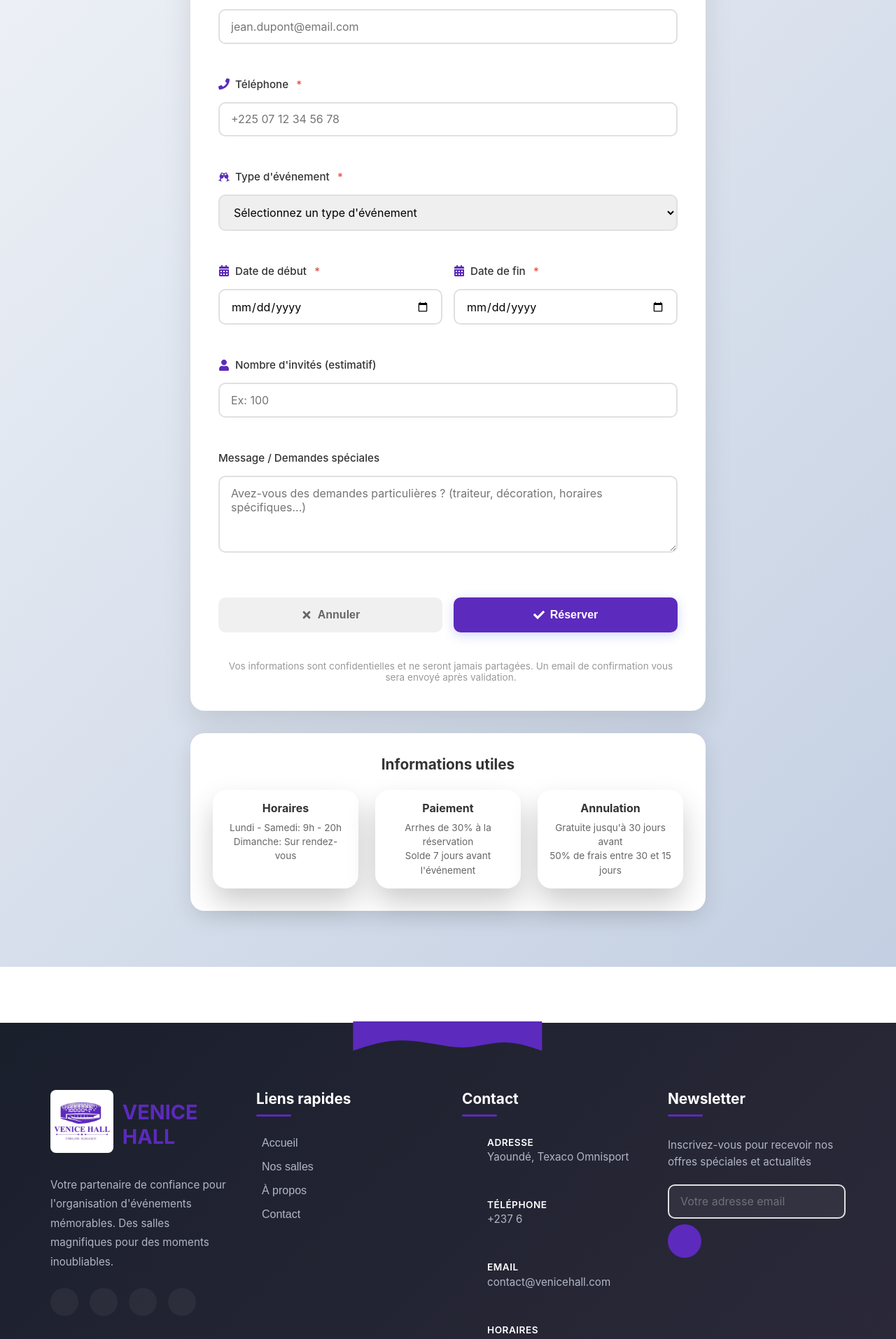
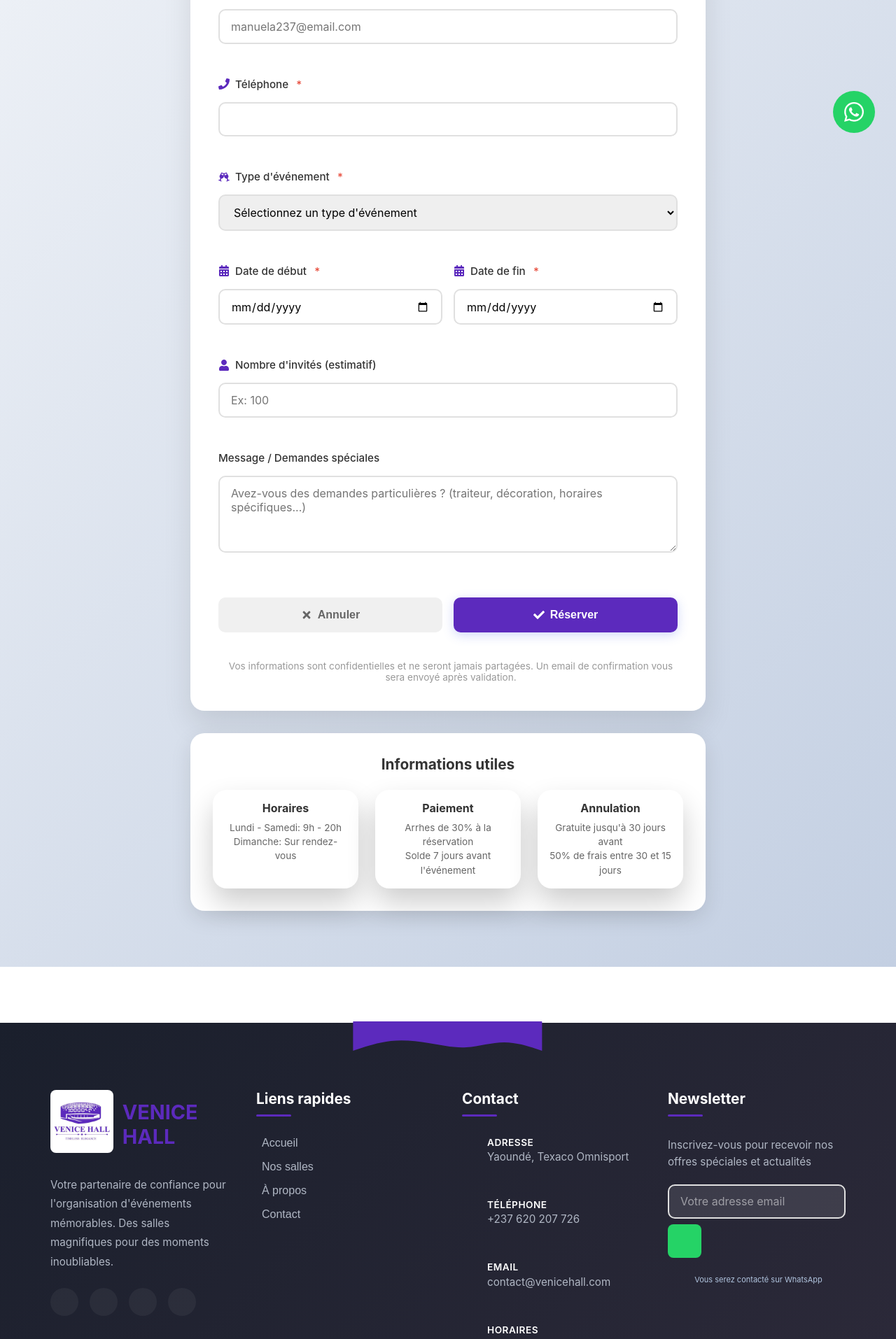
Before and after one commit to ManuelaMeupia/VeniceHall, a React (Create React App) app: page /reservation in a window 1280 px wide. Shown: the part 580-2494 px from the top of the page at 70% size. Built offline with nearby package versions, Linux system fonts and the light colour scheme.

Commit message:
ajout du bouton whatsapp, du newsletter, du formulaire de contact

```diff
--- a/package.json
+++ b/package.json
@@ -3,6 +3,7 @@
   "version": "0.1.0",
   "private": true,
   "dependencies": {
+    "@emailjs/browser": "^4.4.1",
     "@react-pdf/renderer": "^4.3.2",
     "@testing-library/dom": "^10.4.1",
     "@testing-library/jest-dom": "^6.9.1",
--- a/src/App.js
+++ b/src/App.js
@@ -7,6 +7,7 @@ import Contact from './components/Contact';
 import Footer from './components/Footer';
 import RoomCarousel from './components/RoomCarousel';
 import Reservation from './components/Reservation';
+import WhatsAppButton from './components/WhatsAppButton' ;
 import './App.css';
 
 function App() {
@@ -42,6 +43,9 @@ function App() {
         </Routes>
 
         <Footer />
+
+        {/* Bouton WhatsApp - s'affiche sur toutes les pages */}
+        <WhatsAppButton />
       </div>
     </Router>
   );
--- a/src/components/Contact.jsx
+++ b/src/components/Contact.jsx
@@ -19,6 +19,10 @@ const Contact = () => {
   });
 
   const [errors, setErrors] = useState({});
+  const [isSubmitting, setIsSubmitting] = useState(false);
+
+  // Numéro WhatsApp (remplacez par le vôtre)
+  const whatsappNumber = "237620207726";
 
   const eventTypes = [
     'Mariage',
@@ -36,7 +40,6 @@ const Contact = () => {
       ...prev,
       [name]: value
     }));
-    // Effacer l'erreur du champ quand l'utilisateur commence à taper
     if (errors[name]) {
       setErrors(prev => ({
         ...prev,
@@ -92,11 +95,42 @@ const Contact = () => {
       return;
     }
 
-    // Simulation d'envoi du formulaire
+    setIsSubmitting(true);
+
+    // Formatage de la date
+    const formatDate = (dateString) => {
+      if (!dateString) return 'Non spécifiée';
+      const date = new Date(dateString);
+      return date.toLocaleDateString('fr-FR', {
+        day: '2-digit',
+        month: '2-digit',
+        year: 'numeric'
+      });
+    };
+
+    // Construction du message pour WhatsApp
+    const message = `*NOUVEAU MESSAGE - VENICE HALL*%0A%0A` +
+      `*Nom:* ${formData.name}%0A` +
+      `*Email:* ${formData.email}%0A` +
+      `*Téléphone:* ${formData.phone}%0A` +
+      `*Type d'événement:* ${formData.eventType}%0A` +
+      `*Date souhaitée:* ${formatDate(formData.date)}%0A` +
+      `*Nombre d'invités:* ${formData.guests}%0A%0A` +
+      `*Message:*%0A${formData.message}%0A%0A` +
+      `---%0A` +
+      `*Envoyé le:* ${new Date().toLocaleString('fr-FR')}`;
+
+    // Création du lien WhatsApp
+    const whatsappUrl = `https://wa.me/${whatsappNumber}?text=${message}`;
+
+    // Ouvrir WhatsApp dans un nouvel onglet
+    window.open(whatsappUrl, '_blank');
+
+    // Afficher le message de succès
     setFormStatus({
       submitted: true,
       success: true,
-      message: 'Votre message a été envoyé avec succès ! Nous vous répondrons dans les plus brefs délais.'
+      message: '✓ Votre message a été préparé ! WhatsApp va s\'ouvrir pour finaliser l\'envoi.'
     });
 
     // Réinitialiser le formulaire après 3 secondes
@@ -115,9 +149,9 @@ const Contact = () => {
         success: false,
         message: ''
       });
+      setIsSubmitting(false);
     }, 3000);
 
-    // Ici, vous pouvez ajouter votre logique d'envoi vers un backend
     console.log('Données du formulaire:', formData);
   };
 
@@ -145,7 +179,7 @@ const Contact = () => {
               <div className="info-items">
                 <div className="info-item">
                   <div className="info-icon">
-                    <i class="fas fa-map-marker-alt" style={{color:"#5c2abd"}}></i>
+                    <i className="fas fa-map-marker-alt" style={{color:"#5c2abd"}}></i>
                   </div>
                   <div className="info-details">
                     <h4>Adresse</h4>
@@ -159,7 +193,7 @@ const Contact = () => {
                   </div>
                   <div className="info-details">
                     <h4>Téléphone</h4>
-                    <p>+237 6</p>
+                    <p>+237 620 207 726</p>
                   </div>
                 </div>
 
@@ -189,10 +223,10 @@ const Contact = () => {
               <div className="contact-social">
                 <h4>Suivez-nous</h4>
                 <div className="social-links">
-                  <a href="https://www.facebook.com/share/1JzxV1fNWh/" className="social-link" aria-label="Facebook">
+                  <a href="https://www.facebook.com/share/1JzxV1fNWh/" target="_blank" rel="noopener noreferrer" className="social-link" aria-label="Facebook">
                     <i className="fab fa-facebook-f" style={{color:"#5c2abd"}}></i>
                   </a>
-                  <a href="https://www.instagram.com/venicehallc?igsh=MW1pNmZ6ZjRnNHg3dg==" className="social-link" aria-label="Instagram">
+                  <a href="https://www.instagram.com/venicehallc?igsh=MW1pNmZ6ZjRnNHg3dg==" target="_blank" rel="noopener noreferrer" className="social-link" aria-label="Instagram">
                     <i className="fab fa-instagram" style={{color:"#5c2abd"}}></i>
                   </a>
                   <a href="/" className="social-link" aria-label="Tiktok">
@@ -223,6 +257,9 @@ const Contact = () => {
               <div className={`form-status ${formStatus.success ? 'success' : 'error'}`}>
                 <i className={`fas ${formStatus.success ? 'fa-check-circle' : 'fa-exclamation-circle'}`}></i>
                 <p>{formStatus.message}</p>
+                <p className="whatsapp-hint">
+                  <i className="fab fa-whatsapp"></i> WhatsApp va s'ouvrir, cliquez sur "Envoyer" pour finaliser.
+                </p>
               </div>
             ) : (
               <form className="contact-form" onSubmit={handleSubmit}>
@@ -275,7 +312,7 @@ const Contact = () => {
                     value={formData.phone}
                     onChange={handleChange}
                     className={errors.phone ? 'error' : ''}
-                    placeholder="+237..."
+                    placeholder="+237 620 207 726"
                   />
                   {errors.phone && <span className="error-message">{errors.phone}</span>}
                 </div>
@@ -354,15 +391,28 @@ const Contact = () => {
                 </div>
 
                 {/* Bouton d'envoi */}
-                <button type="submit" className="submit-btn">
-                  <i className="fas fa-paper-plane"></i>
-                  Envoyer le message
+                <button type="submit" className="submit-btn" disabled={isSubmitting}>
+                  {isSubmitting ? (
+                    <>
+                      <span className="spinner"></span>
+                      Préparation...
+                    </>
+                  ) : (
+                    <>
+                      <i className="fab fa-whatsapp"></i>
+                      Envoyer sur WhatsApp
+                    </>
+                  )}
                 </button>
 
                 {/* Mention légale */}
                 <p className="form-mention">
-                  <i className="fas fa-lock"></i>
+                  <i className="fas fa-lock" style={{color:"#5c2abd"}}></i>
                   Vos données sont confidentielles et ne seront jamais partagées.
+                </p>
+                <p className="form-mention whatsapp-note">
+                  <i className="fab fa-whatsapp" style={{color:"#5c2abd"}} ></i>
+                  Un message pré-rempli s'ouvrira dans WhatsApp.
                 </p>
               </form>
             )}
--- a/src/components/Footer.jsx
+++ b/src/components/Footer.jsx
@@ -1,8 +1,15 @@
-import React from 'react';
+import React, { useState } from 'react';
 import '../styles/Footer.css';
 
 const Footer = () => {
+  const [email, setEmail] = useState('');
+  const [status, setStatus] = useState({ type: '', message: '' });
+  const [isSubmitting, setIsSubmitting] = useState(false);
+
   const currentYear = new Date().getFullYear();
+
+  // Numéro WhatsApp (remplacez par le vôtre)
+  const whatsappNumber = "237620207726";
 
   const scrollToSection = (sectionId) => {
     const element = document.getElementById(sectionId);
@@ -14,6 +21,46 @@ const Footer = () => {
         behavior: 'smooth'
       });
     }
+  };
+
+  const handleNewsletterSubmit = (e) => {
+    e.preventDefault();
+
+    // Validation de l'email
+    if (!email) {
+      setStatus({ type: 'error', message: 'Veuillez entrer votre email' });
+      setTimeout(() => setStatus({ type: '', message: '' }), 3000);
+      return;
+    }
+
+    if (!/^\S+@\S+\.\S+$/.test(email)) {
+      setStatus({ type: 'error', message: 'Email invalide' });
+      setTimeout(() => setStatus({ type: '', message: '' }), 3000);
+      return;
+    }
+
+    setIsSubmitting(true);
+
+    // Construction du message WhatsApp
+    const message = `*NOUVELLE INSCRIPTION NEWSLETTER*%0A%0A` +
+      `*Venice Hall*%0A%0A` +
+      `*Email:* ${email}%0A` +
+      `*Date:* ${new Date().toLocaleString('fr-FR')}%0A` +
+      `*Source:* Newsletter Venice Hall %0A%0A` +
+      `---%0A` +
+      `Merci de contacter cette personne pour les offres spéciales.`;
+
+    // Création du lien WhatsApp
+    const whatsappUrl = `https://wa.me/${whatsappNumber}?text=${message}`;
+
+    // Ouvrir WhatsApp dans un nouvel onglet
+    window.open(whatsappUrl, '_blank');
+
+    setStatus({ type: 'success', message: '✅ Inscription envoyée ! Vous recevrez nos offres.' });
+    setEmail('');
+    setIsSubmitting(false);
+
+    setTimeout(() => setStatus({ type: '', message: '' }), 4000);
   };
 
   return (
@@ -40,10 +87,10 @@ const Footer = () => {
 
             {/* Social Media Links */}
             <div className="social-links">
-              <a href="https://www.facebook.com/share/1JzxV1fNWh/" className="social-link" aria-label="Facebook">
+              <a href="https://www.facebook.com/share/1JzxV1fNWh/" target="_blank" rel="noopener noreferrer" className="social-link" aria-label="Facebook">
                 <i className="fab fa-facebook-f"></i>
               </a>
-              <a href="https://www.instagram.com/venicehallc?igsh=MW1pNmZ6ZjRnNHg3dg==" className="social-link" aria-label="Instagram">
+              <a href="https://www.instagram.com/venicehallc?igsh=MW1pNmZ6ZjRnNHg3dg==" target="_blank" rel="noopener noreferrer" className="social-link" aria-label="Instagram">
                 <i className="fab fa-instagram"></i>
               </a>
               <a href="/" className="social-link" aria-label="Tiktok">
@@ -52,9 +99,6 @@ const Footer = () => {
               <a href="/" className="social-link" aria-label="LinkedIn">
                 <i className="fab fa-linkedin-in"></i>
               </a>
-              {/* <a href="/" className="social-link" aria-label="YouTube">
-                <i className="fab fa-youtube"></i>
-              </a> */}
             </div>
           </div>
 
@@ -104,7 +148,7 @@ const Footer = () => {
                 <i className="fas fa-phone-alt"  style={{color:"#5c2abd"}}></i>
                 <div className="contact-detail">
                   <span className="contact-label">Téléphone</span>
-                  <span>+237 6</span>
+                  <span>+237 620 207 726</span>
                 </div>
               </li>
               <li>
@@ -125,34 +169,46 @@ const Footer = () => {
             </ul>
           </div>
 
-          {/* Section 4 - Newsletter */}
+          {/* Section 4 - Newsletter avec WhatsApp */}
           <div className="footer-section">
             <h3 className="footer-title">Newsletter</h3>
             <p className="newsletter-text">
               Inscrivez-vous pour recevoir nos offres spéciales et actualités
             </p>
-            <form className="newsletter-form" onSubmit={(e) => e.preventDefault()}>
+
+            {/* Message de statut */}
+            {status.message && (
+              <div className={`newsletter-status ${status.type}`}>
+                {status.message}
+              </div>
+            )}
+
+            <form className="newsletter-form" onSubmit={handleNewsletterSubmit}>
               <div className="form-group">
                 <input
                   type="email"
                   placeholder="Votre adresse email"
+                  value={email}
+                  onChange={(e) => setEmail(e.target.value)}
                   required
+                  disabled={isSubmitting}
                 />
-                <button type="submit" aria-label="S'inscrire">
-                  <i className="fas fa-paper-plane"></i>
+                <button
+                  type="submit"
+                  aria-label="S'inscrire"
+                  disabled={isSubmitting}
+                >
+                  {isSubmitting ? (
+                    <span className="spinner-small"></span>
+                  ) : (
+                    <i className="fab fa-whatsapp"></i>
+                  )}
                 </button>
               </div>
             </form>
-
-            {/* <div className="payment-methods">
-              <span className="payment-title">Paiement sécurisé</span>
-              <div className="payment-icons">
-                <i className="fab fa-cc-visa" title="Visa"></i>
-                <i className="fab fa-cc-mastercard" title="Mastercard"></i>
-                <i className="fab fa-cc-paypal" title="PayPal"></i>
-                <i className="fab fa-cc-amex" title="American Express"></i>
-              </div>
-            </div> */}
+            <p className="newsletter-note">
+              <i className="fab fa-whatsapp"></i> Vous serez contacté sur WhatsApp
+            </p>
           </div>
         </div>
 
@@ -174,10 +230,6 @@ const Footer = () => {
                 <i className="fas fa-lock"></i>
                 Politique de confidentialité
               </a>
-              {/* <a href="/" className="bottom-link">
-                <i className="fas fa-file-contract"></i>
-                CGV
-              </a> */}
               <a href="/" className="bottom-link">
                 <i className="fas fa-cookie-bite"></i>
                 Cookies
--- a/src/components/Reservation.jsx
+++ b/src/components/Reservation.jsx
@@ -227,7 +227,7 @@ const Reservation = () => {
                   value={formData.nom}
                   onChange={handleChange}
                   className={errors.nom ? 'error' : ''}
-                  placeholder="Jean Dupont"
+                  placeholder="Ela Manu"
                 />
                 {errors.nom && <span className="error-message">{errors.nom}</span>}
               </div>
@@ -245,7 +245,7 @@ const Reservation = () => {
                   value={formData.email}
                   onChange={handleChange}
                   className={errors.email ? 'error' : ''}
-                  placeholder="jean.dupont@email.com"
+                  placeholder="manuela237@email.com"
                 />
                 {errors.email && <span className="error-message">{errors.email}</span>}
               </div>
@@ -263,7 +263,7 @@ const Reservation = () => {
                   value={formData.telephone}
                   onChange={handleChange}
                   className={errors.telephone ? 'error' : ''}
-                  placeholder="+225 07 12 34 56 78"
+                  placeholder=""
                 />
                 {errors.telephone && <span className="error-message">{errors.telephone}</span>}
               </div>
--- /dev/null
+++ b/src/components/WhatsAppButton.jsx
@@ -0,0 +1,24 @@
+import React from 'react';
+import { FaWhatsapp } from 'react-icons/fa';
+import '../styles/WhatsAppButton.css';
+
+const WhatsAppButton = () => {
+  const phoneNumber = "237620207726";
+  const message = "Bonjour, je souhaite obtenir plus d'informations sur vos salles.";
+  const whatsappUrl = `https://wa.me/${phoneNumber}?text=${encodeURIComponent(message)}`;
+
+  return (
+    <a
+      href={whatsappUrl}
+      className="whatsapp-button"
+      target="_blank"
+      rel="noopener noreferrer"
+      aria-label="Contactez-nous sur WhatsApp"
+    >
+      <FaWhatsapp className="whatsapp-icon" />
+      <span className="whatsapp-tooltip">Contactez-nous</span>
+    </a>
+  );
+};
+
+export default WhatsAppButton;
--- a/src/styles/Footer.css
+++ b/src/styles/Footer.css
@@ -231,6 +231,7 @@
   font-weight: 600;
   text-transform: uppercase;
   letter-spacing: 0.5px;
+  text-align: left;
 }
 
 .contact-detail span:last-child {
@@ -421,11 +422,17 @@
     grid-template-columns: repeat(2, 1fr);
     gap: 2rem;
   }
+
+
 }
 
 @media screen and (max-width: 768px) {
   .footer {
     margin-top: 3rem;
+  }
+
+  .contact-detail {
+  text-align: left;
   }
 
   .footer-container {
@@ -498,3 +505,108 @@
   outline: 2px solid var(--footer-accent);
   outline-offset: 2px;
 }
+
+/* Newsletter status */
+.newsletter-status {
+  margin-top: 10px;
+  padding: 8px 12px;
+  border-radius: 8px;
+  font-size: 12px;
+  text-align: center;
+  animation: fadeInUp 0.3s ease;
+}
+
+.newsletter-status.success {
+  background: #d4edda;
+  color: #155724;
+  border: 1px solid #c3e6cb;
+}
+
+.newsletter-status.error {
+  background: #f8d7da;
+  color: #721c24;
+  border: 1px solid #f5c6cb;
+}
+
+.newsletter-note {
+  font-size: 11px;
+  color: #b0c4de;
+  margin-top: 10px;
+  display: flex;
+  align-items: center;
+  justify-content: center;
+  gap: 5px;
+}
+
+.newsletter-form .form-group {
+  display: flex;
+  gap: 8px;
+  margin-top: 10px;
+}
+
+.newsletter-form input {
+  flex: 1;
+  padding: 10px 12px;
+  border: 1px solid rgba(255, 255, 255, 0.2);
+  border-radius: 8px;
+  background: rgba(255, 255, 255, 0.1);
+  color: white;
+  font-size: 14px;
+  transition: all 0.3s ease;
+}
+
+.newsletter-form input:focus {
+  outline: none;
+  border-color: #5c2abd;
+  background: rgba(255, 255, 255, 0.15);
+}
+
+.newsletter-form input::placeholder {
+  color: rgba(255, 255, 255, 0.5);
+}
+
+.newsletter-form input:disabled {
+  opacity: 0.6;
+  cursor: not-allowed;
+}
+
+.newsletter-form button {
+  padding: 10px 15px;
+  background: #25D366;
+  border: none;
+  border-radius: 8px;
+  color: white;
+  cursor: pointer;
+  transition: all 0.3s ease;
+  display: flex;
+  align-items: center;
+  justify-content: center;
+  font-size: 16px;
+}
+
+.newsletter-form button:hover:not(:disabled) {
+  background: #20b859;
+  transform: translateY(-2px);
+}
+
+.newsletter-form button:disabled {
+  opacity: 0.6;
+  cursor: not-allowed;
+  transform: none;
+}
+
+.spinner-small {
+  width: 14px;
+  height: 14px;
+  border: 2px solid rgba(255, 255, 255, 0.3);
+  border-top-color: white;
+  border-radius: 50%;
+  display: inline-block;
+  animation: spin 0.6s linear infinite;
+}
+
+@keyframes spin {
+  to {
+    transform: rotate(360deg);
+  }
+}
--- /dev/null
+++ b/src/styles/WhatsAppButton.css
@@ -0,0 +1,109 @@
+/* Bouton WhatsApp flottant */
+.whatsapp-button {
+  position: fixed;
+  bottom: 30px;
+  right: 30px;
+  width: 60px;
+  height: 60px;
+  background: #25D366;
+  border-radius: 50%;
+  display: flex;
+  align-items: center;
+  justify-content: center;
+  color: white;
+  box-shadow: 0 4px 15px rgba(37, 211, 102, 0.4);
+  transition: all 0.3s ease;
+  z-index: 1000;
+  text-decoration: none;
+}
+
+.whatsapp-button:hover {
+  transform: scale(1.1);
+  box-shadow: 0 6px 20px rgba(37, 211, 102, 0.5);
+  background: #20b859;
+}
+
+.whatsapp-icon {
+  font-size: 32px;
+}
+
+/* Tooltip au survol */
+.whatsapp-tooltip {
+  position: absolute;
+  right: 70px;
+  background: #333;
+  color: white;
+  padding: 5px 12px;
+  border-radius: 20px;
+  font-size: 12px;
+  white-space: nowrap;
+  opacity: 0;
+  visibility: hidden;
+  transition: all 0.3s ease;
+  font-family: Arial, sans-serif;
+}
+
+.whatsapp-tooltip::after {
+  content: '';
+  position: absolute;
+  right: -5px;
+  top: 50%;
+  transform: translateY(-50%);
+  border-width: 5px;
+  border-style: solid;
+  border-color: transparent transparent transparent #333;
+}
+
+.whatsapp-button:hover .whatsapp-tooltip {
+  opacity: 1;
+  visibility: visible;
+  right: 80px;
+}
+
+/* Animation de pulsation */
+@keyframes pulse {
+  0% {
+    box-shadow: 0 0 0 0 rgba(37, 211, 102, 0.7);
+  }
+  70% {
+    box-shadow: 0 0 0 15px rgba(37, 211, 102, 0);
+  }
+  100% {
+    box-shadow: 0 0 0 0 rgba(37, 211, 102, 0);
+  }
+}
+
+.whatsapp-button {
+  animation: pulse 2s infinite;
+}
+
+/* Responsive pour mobile */
+@media screen and (max-width: 768px) {
+  .whatsapp-button {
+    width: 50px;
+    height: 50px;
+    bottom: 20px;
+    right: 20px;
+  }
+
+  .whatsapp-icon {
+    font-size: 28px;
+  }
+
+  .whatsapp-tooltip {
+    display: none;
+  }
+}
+
+@media screen and (max-width: 480px) {
+  .whatsapp-button {
+    width: 45px;
+    height: 45px;
+    bottom: 15px;
+    right: 15px;
+  }
+
+  .whatsapp-icon {
+    font-size: 24px;
+  }
+}
```
Also changed, not shown: src/styles/Contact.css (+26 -2 lines), 1 other file (tests, documents, lock files or other folders).
